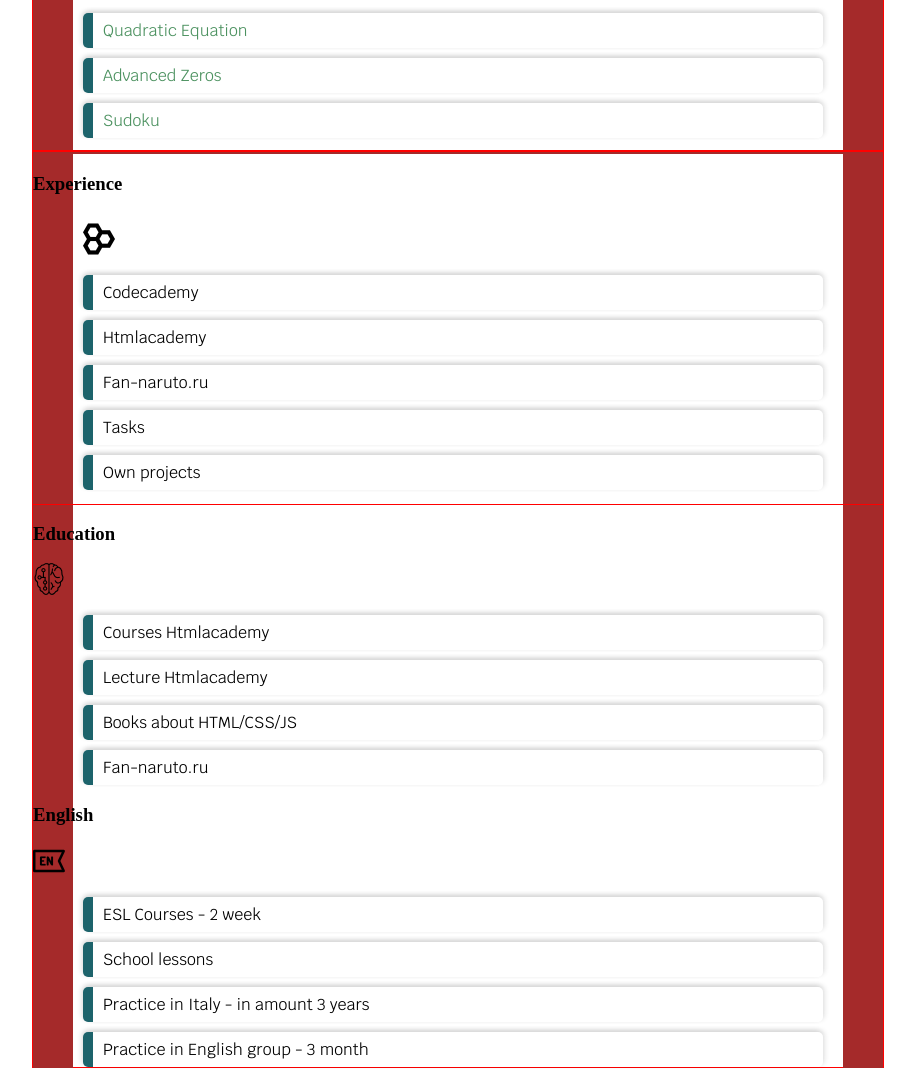
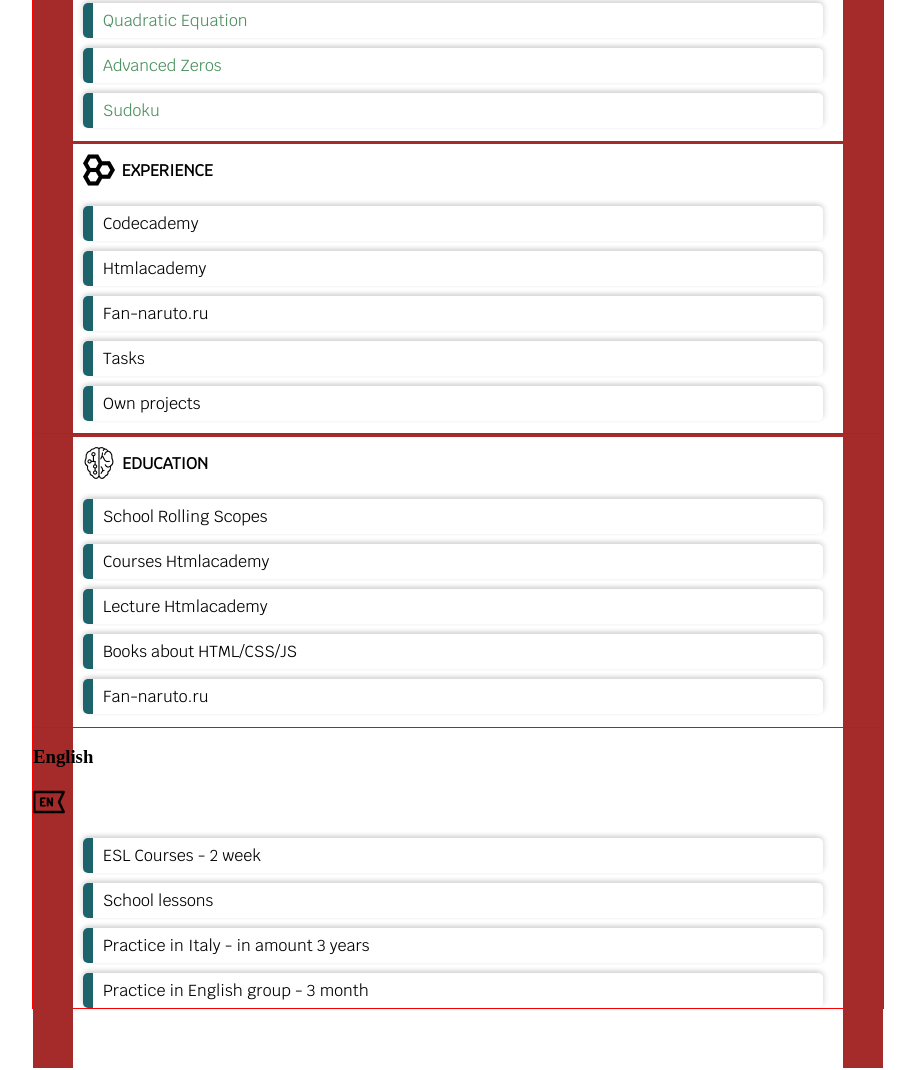
Before and after one commit to Ewelai/rsschool-codejam1-cv, a plain HTML site: page index.html in a window 1280 px wide. Shown: the part 763-1833 px from the top of the page, without its empty margins (182-1097 px from the left). Drawn offline with Linux system fonts and the light colour scheme.

Commit message:
fix: new block. style: formatting

```diff
--- a/index.html
+++ b/index.html
@@ -77,6 +77,7 @@
             <img src="image/education.png" alt="Education">
             <article class="about-education"   width="32" height="32">
                 <ul  class="border">
+                    <li>School Rolling Scopes</li>
                     <li>Courses Htmlacademy</li>
                     <li>Lecture Htmlacademy</li>
                     <li>Books about HTML/CSS/JS</li>
--- a/style.css
+++ b/style.css
@@ -73,7 +73,6 @@ section .decoration-element2{
 section.summary{
     height: 200px;
     border-top: 3px solid #A52A2A;
-    outline: 0px solid red;
     width: 850px;
 }
 
@@ -106,8 +105,7 @@ article.about-me p{
 /*Skills*/
 section.skills{
     border-top: 3px solid #A52A2A;
-    height: 300px;
-    outline: 1px solid red;
+    height: 290px;
     width: 850px;
 }
 
@@ -145,7 +143,6 @@ section.skills{
 section.code-examples{
     border-top: 3px solid #A52A2A;
     height: 200px;
-    outline: 1px solid red;
     width: 850px;
 }
 
@@ -187,8 +184,7 @@ section.code-examples{
 /*Experience*/
 section.experience{
     border-top: 3px solid #A52A2A;
-    height: 350px;
-    outline: 1px solid red;
+    height: 290px;
     width: 850px;
 }
 
@@ -196,6 +192,36 @@ section.experience{
     margin: 10px 50px 0;
 }
 
-
+.experience h3{
+    position: relative;
+    right: 630px;
+    font-family: 'Krub', sans-serif;
+    font-size: 16px;
+    text-transform: uppercase;
+    float: right;
+}
 
 /*Experience end*/
+
+/*Education*/
+section.education{
+    border-top: 3px solid #A52A2A;
+    outline: 1px solid red;
+    height: 290px;
+    width: 850px;
+}
+
+.education img{
+    margin: 10px 50px 0;
+}
+
+.education h3{
+    position: relative;
+    right: 635px;
+    font-family: 'Krub', sans-serif;
+    font-size: 16px;
+    text-transform: uppercase;
+    float: right;
+}
+
+/*Education end*/
```
